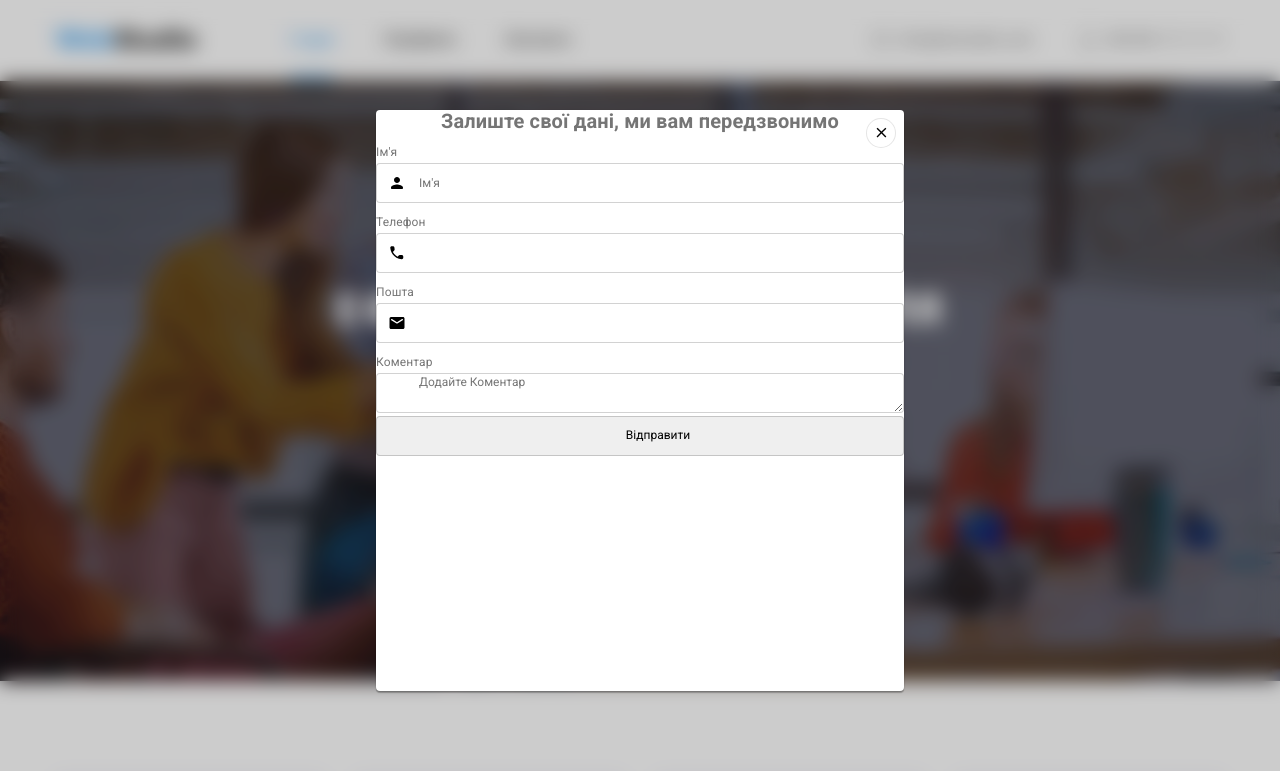
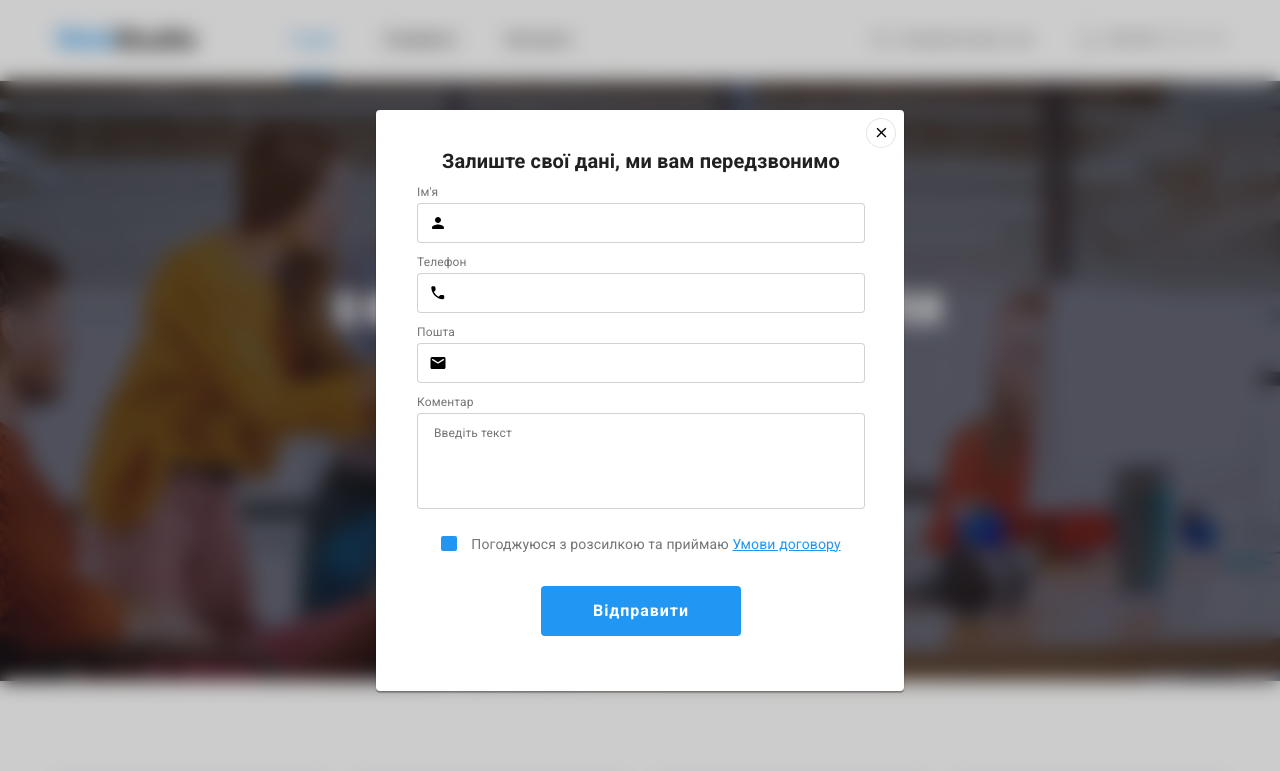
Before and after one commit to Larukhina-Tatiana/goit-markup-hw-06, a plain HTML site: page index.html in a window 1280 px wide. Both pictures are taken after a click on the button "Замовити послугу". Shown: the top 771 px of the page. Drawn offline with nearby package versions, Linux system fonts and the light colour scheme.

Commit message:
ДЗ 6
Осталось: иконка на чекбокс  в спрайт,

```diff
--- a/css/styles.css
+++ b/css/styles.css
@@ -496,7 +496,6 @@ margin-right: 50px;
   transition-property: border, fill;
   transition-duration: 250ms;
   transition-timing-function: cubic-bezier(0.4, 0, 0.2, 1);
-
 }
 
 .card-accent:hover .card-accent-icon,
@@ -576,9 +575,7 @@ margin-right: 50px;
   color: var(--hero);
 
   margin-bottom: 20px;
-
 }
-
 
 .team-link:hover,
 .team-link:focus {
@@ -590,7 +587,7 @@ margin-right: 50px;
 .footer-form-mail {
   width: 358px;
   height: 50px;
-  font-size: 16px; Тянет Підпишіться на розсилку
+  /* font-size: 16px; Тянет Підпишіться на розсилку */
   line-height: calc(20 / 16);
 }
 
@@ -667,7 +664,8 @@ margin-right: 50px;
 
   color: var(--title-text-color);
   background: var(--team-background);
-  box-shadow: 0px 3px 1px rgba(0, 0, 0, 0.1), 0px 1px 2px rgba(0, 0, 0, 0.08), 0px 2px 2px rgba(0, 0, 0, 0.12);
+  box-shadow: 0px 3px 1px rgba(0, 0, 0, 0.1), 0px 1px 2px rgba(0, 0, 0, 0.08),
+    0px 2px 2px rgba(0, 0, 0, 0.12);
 
   /* font-family: inherit; */
   font-weight: 500;
@@ -827,8 +825,6 @@ margin-right: 50px;
   /* pointer-events: ; */
 }
 
-
-
 .is-hidden .modal {
   scale: 0;
 }
@@ -854,12 +850,18 @@ margin-right: 50px;
   bottom: 0;
   right: 0;
   margin: auto;
+
   width: 528px;
   height: 581px;
+  padding-top: 40px;
+  padding-right: 39px;
+  padding-bottom: 40px;
+  padding-left: 41px;
 
   background-color: var(--hero);
-  box-shadow: 0px 1px 3px rgba(0, 0, 0, 0.12), 0px 1px 1px rgba(0, 0, 0, 0.14),
-    0px 2px 1px rgba(0, 0, 0, 0.2);
+  box-shadow: 0px 1px 3px rgba(0, 0, 0, 0.12),
+              0px 1px 1px rgba(0, 0, 0, 0.14),
+              0px 2px 1px rgba(0, 0, 0, 0.2);
   border-radius: 4px;
 
   transition-property: scale;
@@ -895,6 +897,11 @@ margin-right: 50px;
   cursor: pointer;
 }
 
+
+
+
+
+
 /* Форма модалки */
 .user-contscts {
   font-size: 12px;
@@ -902,17 +909,19 @@ margin-right: 50px;
   letter-spacing: 0.01em;
 }
 
-.forma-title {
+.form-title {
   font-weight: 700;
   font-size: 20px;
   line-height: calc(23 / 20);
   text-align: center;
+  color: var(--title-text-color);
+  margin-bottom: 12px;
 }
 
 .modal-container {
   display: flex;
-  justify-content:space-between;
-  align-items: center ;
+  justify-content: space-between;
+  align-items: center;
   gap: 10px;
 }
 
@@ -920,18 +929,25 @@ margin-right: 50px;
   display: block;
   margin: 12px auto 4px;
   /* color: var(--); */
-  }
+
+}
 
 .modal-input {
   border: 1px solid rgba(33, 33, 33, 0.2);
   border-radius: 4px;
   outline: transparent;
+
+  transition-property: border;
+  transition-duration: 250ms;
+  transition-timing-function: cubic-bezier(0.4, 0, 0.2, 1);
+
+
   padding-left: 42px;
   height: 40px;
   width: 100%;
 }
 
-.label-icon {
+.label-icon-wrap {
   position: relative;
   display: flex;
   align-items: center;
@@ -942,3 +958,120 @@ margin-right: 50px;
   left: 12px;
   fill: var(--logo-header);
 }
+
+
+
+
+
+
+
+
+#comment {
+  font-family: 'Roboto';
+  padding-left: 16px;
+  padding-top: 12px;
+  margin-bottom: 20px;
+  font-size: 12px;
+  line-height: calc(14/12);
+  letter-spacing: 0.01em;
+
+  color: rgba(117, 117, 117, 0.5);
+
+  resize: none;
+  width: 100%;
+  height: 96px;
+}
+
+.modal-input:hover, .modal-input:focus {
+  border: 1px solid var(--accent-color);
+}
+
+.modal-input:hover + .forms-icon,
+.modal-input:focus + .forms-icon {
+  fill: var(--accent-color);
+}
+
+.modal-button {
+  padding: 0;
+  margin-top: 30px;
+  display: inherit;
+  margin-left: auto;
+  margin-right: auto;
+  width: 200px;
+  height: 50px;
+  color: var(--white);
+  background: var(--accent-color);
+  border: none;
+  cursor: pointer;
+
+  transition-property: background;
+  transition-duration: 250ms;
+  transition-timing-function: cubic-bezier(0.4, 0, 0.2, 1);
+}
+
+.modal-button:hover,
+.modal-button:focus {
+  background: var(--hero-button-active);
+}
+
+
+/* checkbox */
+
+.checkbox-label {
+  display: flex;
+  justify-content: center;
+  align-items: center;
+  gap: 7px;
+
+  transition-property: background;
+  transition-duration: 250ms;
+  transition-timing-function: cubic-bezier(0.4, 0, 0.2, 1);
+}
+.checkbox {
+  position: absolute;
+  opacity: 0;
+  z-index: -1;
+
+}
+
+.checkbox-label a {
+  color: var(--accent-color);
+
+}
+.checkbox-text {
+  font-size: 14px;
+  line-height: calc(24/14);
+  }
+
+.castom-checkbox-icon {
+  position: relative;
+  display: flex;
+  justify-content: center;
+  align-items: center;
+  width: 16px;
+  height: 15px;
+  border-radius: 2px;
+  border: 2px solid var(--title-text-color);
+  margin-right: 7px;
+
+  transition-property: border;
+  transition-duration: 250ms;
+  transition-timing-function: cubic-bezier(0.4, 0, 0.2, 1);
+}
+.icon-check {
+  opacity: 0;
+  transition-property: opacity;
+  transition-duration: 250ms;
+  transition-timing-function: cubic-bezier(0.4, 0, 0.2, 1);
+
+
+}
+
+.checkbox:checked + .checkbox-label .castom-checkbox-icon {
+  background: var(--accent-color);
+  border-color: var(--accent-color);
+}
+
+.checkbox:checked + .checkbox-label .castom-checkbox-icon .icon-check{
+  opacity: 1;
+}
--- a/index.html
+++ b/index.html
@@ -420,7 +420,7 @@
           <p class="footer-text">Підпишіться на розсилку</p>
           <div class="modal-container">
             <label for="user_email"></label>
-              <input class="input-mail" type="email"  name="email" id="user_email" autofocus placeholder="E-mail" required>
+            <input class="input-mail" type="email" name="email" id="user_email" placeholder="E-mail" required>
 
             <button class="btn-footer-send" type="submit"><span class="send-text">
                 Підписатися</span>
@@ -446,38 +446,54 @@
           <use href="./images/icons/icons.svg#icon-close-black-18dp"></use>
         </svg>
       </button>
+      <!-- Форма -->
       <form class="user-contscts">
-        <p class="forma-title">Залиште свої дані, ми вам передзвонимо</p>
+        <p class="form-title">Залиште свої дані, ми вам передзвонимо</p>
         <!-- <div class="modal-container"> -->
 
         <label class="modal-label" for="first-name">Ім'я</label>
-          <div class="label-icon">
-            <input class="modal-input" type="text" name="first-name" id="first-name" placeholder="Ім'я" required>
+        <div class="label-icon-wrap">
+          <input class="modal-input" type="text" name="first-name" id="first-name" required>
           <svg class="forms-icon" width="18" height="18">
             <use href="./images/icons/icons.svg#icon-person-black-18dp"></use>
           </svg>
         </div>
 
         <label class="modal-label" for="phone">Телефон</label>
-          <div class="label-icon">
-            <input class="modal-input" type="tel" name="phone" id="phone" placeholder="" required>
+        <div class="label-icon-wrap">
+          <input class="modal-input" type="tel" name="phone" id="phone" required>
           <svg class="forms-icon" width="18" height="18">
             <use href="./images/icons/icons.svg#icon-phone-black-18dp"></use>
           </svg>
         </div>
 
         <label class="modal-label" for="email">Пошта</label>
-          <div class="label-icon">
-            <input class="modal-input" type="email" name="email" id="email">
+        <div class="label-icon-wrap">
+          <input class="modal-input" type="email" name="email" id="email" required>
           <svg class="forms-icon" width="18" height="18">
             <use href="./images/icons/icons.svg#icon-email-black-18dp"></use>
           </svg>
         </div>
 
         <label class="modal-label" for="comment">Коментар</label>
-                    <textarea class="modal-input modal-area" id="comment" placeholder="Додайте Коментар"></textarea>
-                    <button class="modal-button modal-input" type="button">Відправити</button>
+        <textarea class="modal-input modal-area" id="comment" placeholder="Введіть текст"></textarea>
 
+        <input class="checkbox" type="checkbox" name="policy" id="policy" checked>
+        <label class="checkbox-label" for="policy">
+
+          <span class="castom-checkbox-icon">
+            <svg class="icon-check" width="11" hieght="8">
+              <!-- <use href="./images/icons/icons.svg#icon-icon-check"></use> -->
+              <use href="./images/icons/icon-check.svg"></use>
+            </svg>
+          </span>
+          <p class="checkbox-text">Погоджуюся з розсилкою та приймаю <a href="">Умови договору</a></p>
+        </label>
+
+
+
+
+        <button class="modal-button modal-input send-text" type="submit">Відправити</button>
         <!-- </div> -->
 
 
```
Also changed, not shown: portfolio.html (+7 -9 lines), images/icons/icon-check1.svg (added). Lines whose indentation alone changed are shown as unchanged.
